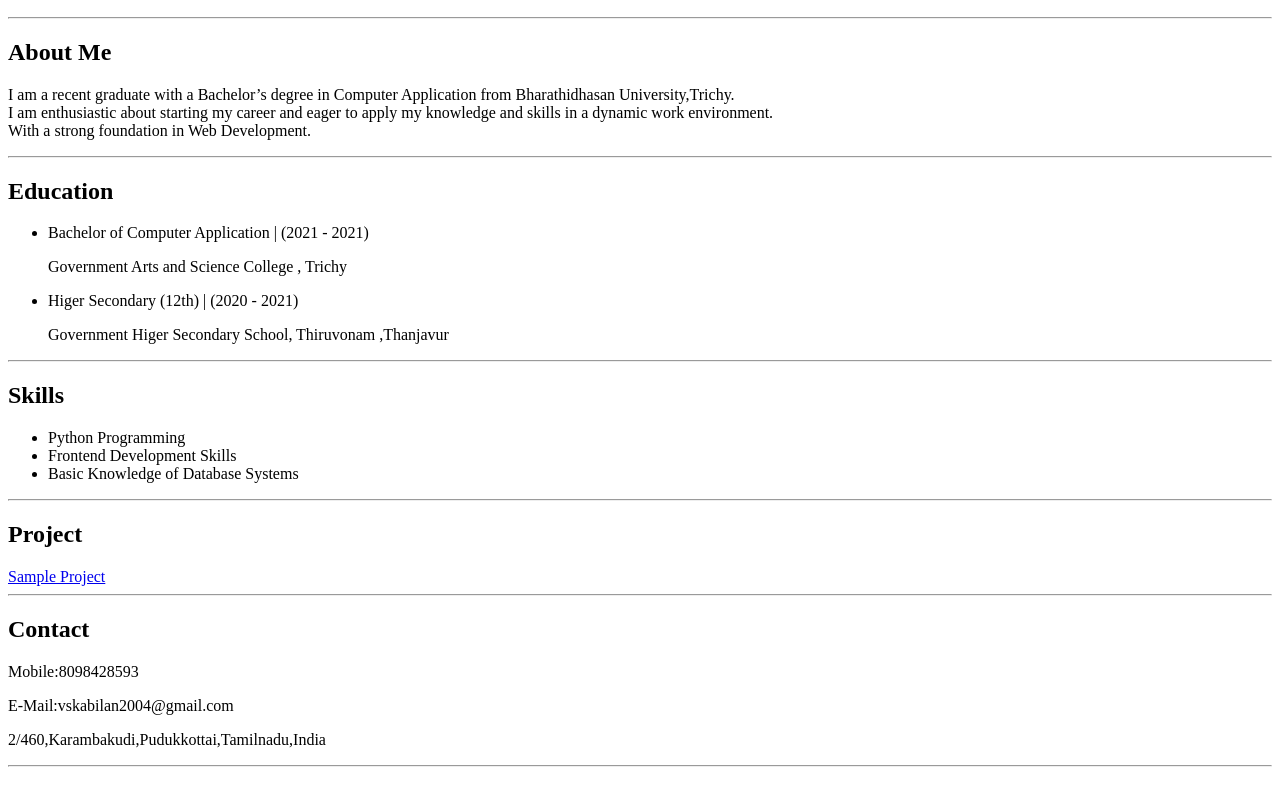
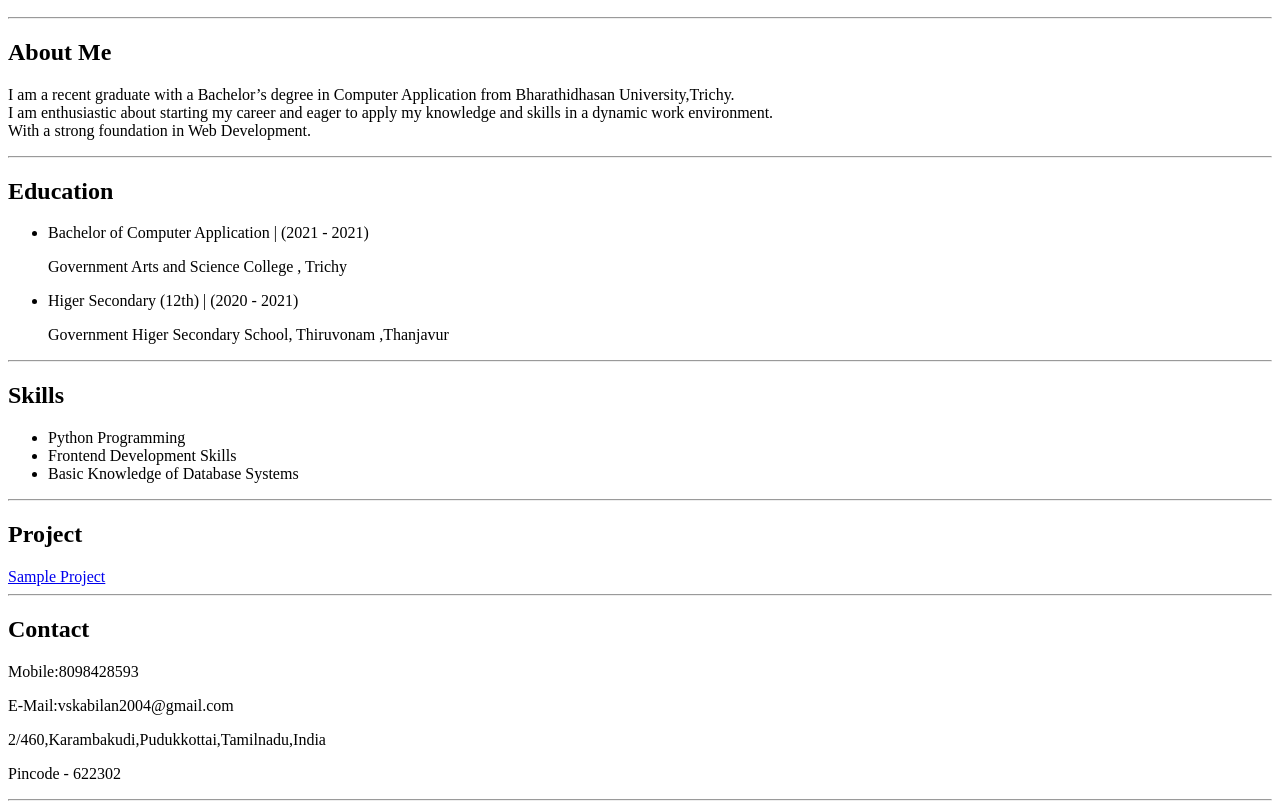
Before and after one commit to Kabi28/profile2, a plain HTML site: page index.html in a window 1280 px wide. Shown: the part 110-919 px from the top of the page. Before the commit the page ends 885 px from the top, so only its background shows below. Drawn offline with Linux system fonts and the light colour scheme.

Commit message:
Pincode added

```diff
--- a/index.html
+++ b/index.html
@@ -55,6 +55,7 @@
             <p>Mobile:8098428593</p>
             <p>E-Mail:vskabilan2004@gmail.com</p>
             <p>2/460,Karambakudi,Pudukkottai,Tamilnadu,India</p>
+            <p>Pincode - 622302 </p>
         </section>
 
     </footer>
```
